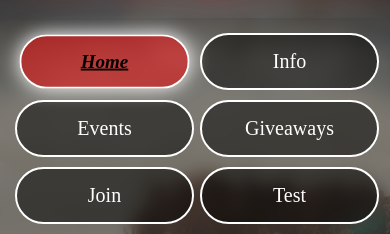
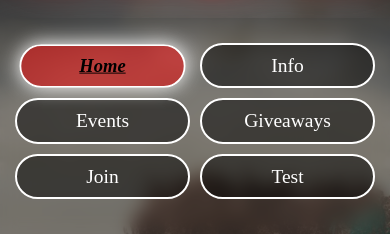
Before and after one commit to IndyJacksonTT/sdev150, a plain HTML site: page index.html in a window 390 px wide. Shown: the part 66-300 px from the top of the page. Drawn offline with Linux system fonts and the light colour scheme.

Commit message:
Made some flex changes to the sidebar in mobile mode

```diff
--- a/styles.css
+++ b/styles.css
@@ -350,22 +350,38 @@ p {
     border-right: none;
     border-bottom: 1px solid var(--panel-border);
     padding: 15px;
+    display: flex;
+    overflow: hidden;
   }
 
   .sidebar ul {
     flex-direction: row;
     flex-wrap: wrap;
     justify-content: center;
+    align-content: center;
     gap: 10px;
     font-size: 20px;
-    height: 22vh;
+    height: 100%;
+    max-height: 100%;
+    flex-shrink: 1;
 
   }
 
   .sidebar li {
     margin: 0;
     flex: 1 1 calc(50% - 8px);
+    display: flex;
   }
+
+  .sidebar li a {
+  flex: 1 1 auto;
+  display: block;
+  text-align: center;
+  padding: 0.5em 0.8em;
+  font-size: clamp(0.8rem, 5vw, 10vw); /* auto-resize with viewport */
+  white-space: nowrap;       /* prevents multi-line breaks */
+  overflow: hidden;
+}
 
   #backButton {
     display: none;
```
